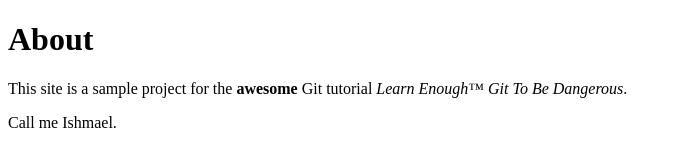
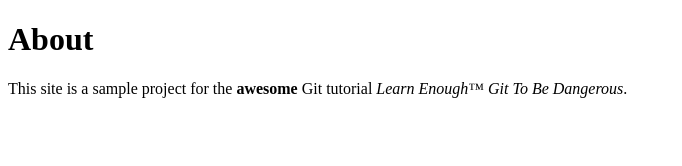
Before and after one commit to tess-b/website, a plain HTML site: page about.html in a window 1280 px wide. Shown: the whole page, without its empty margins (0-682 px from the left). Drawn offline with Linux system fonts and the light colour scheme.

Commit message:
Remove Ishmael from About page

```diff
--- a/about.html
+++ b/about.html
@@ -7,6 +7,5 @@
 		<h1>About</h1>
 		 <p>This site is a sample project for the <strong>awesome</strong> Git tutorial <em>Learn Enough™ Git To Be Dangerous</em>.
 		 </p>
-		 <p>Call me Ishmael.</p>
 	</body>
 </html>
```
